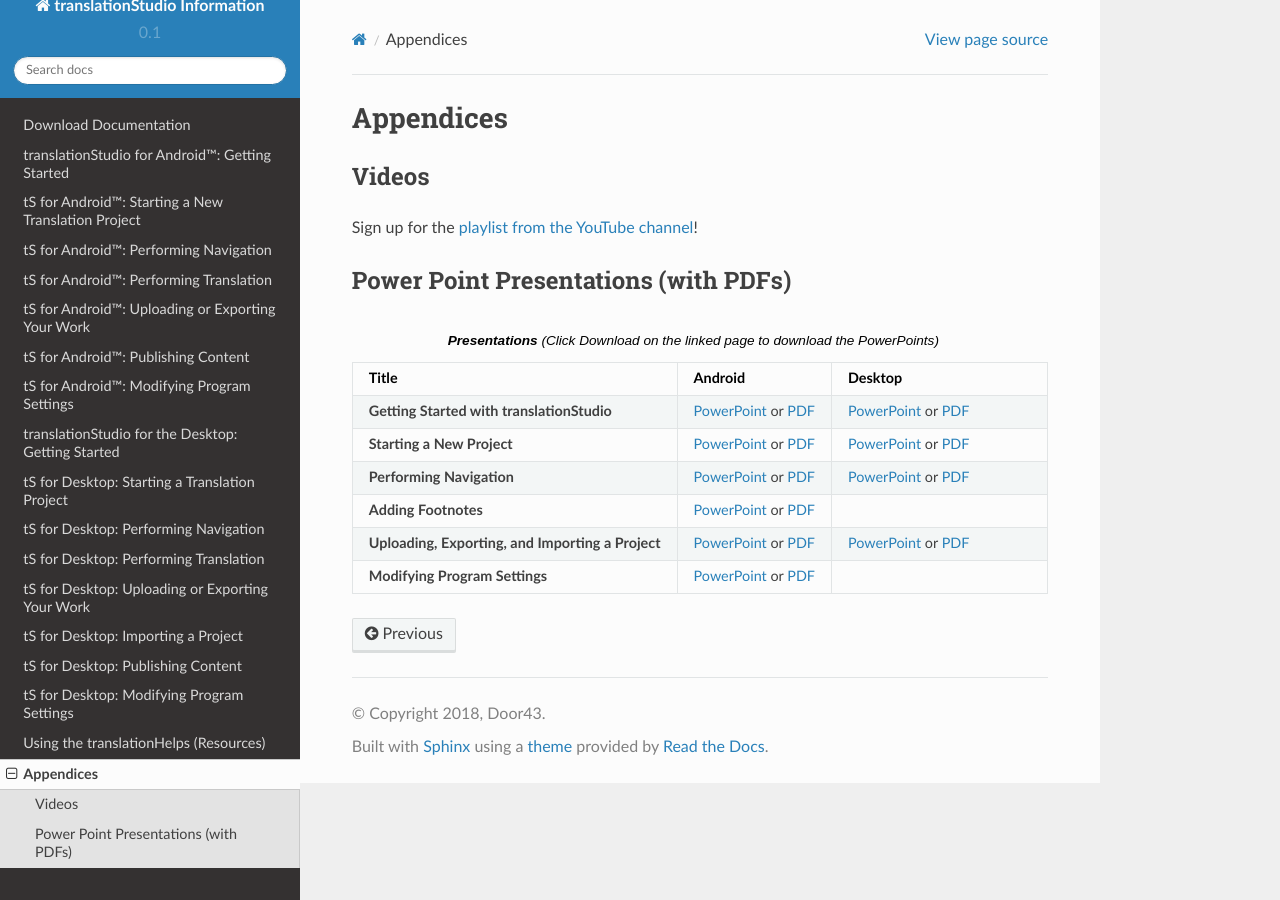
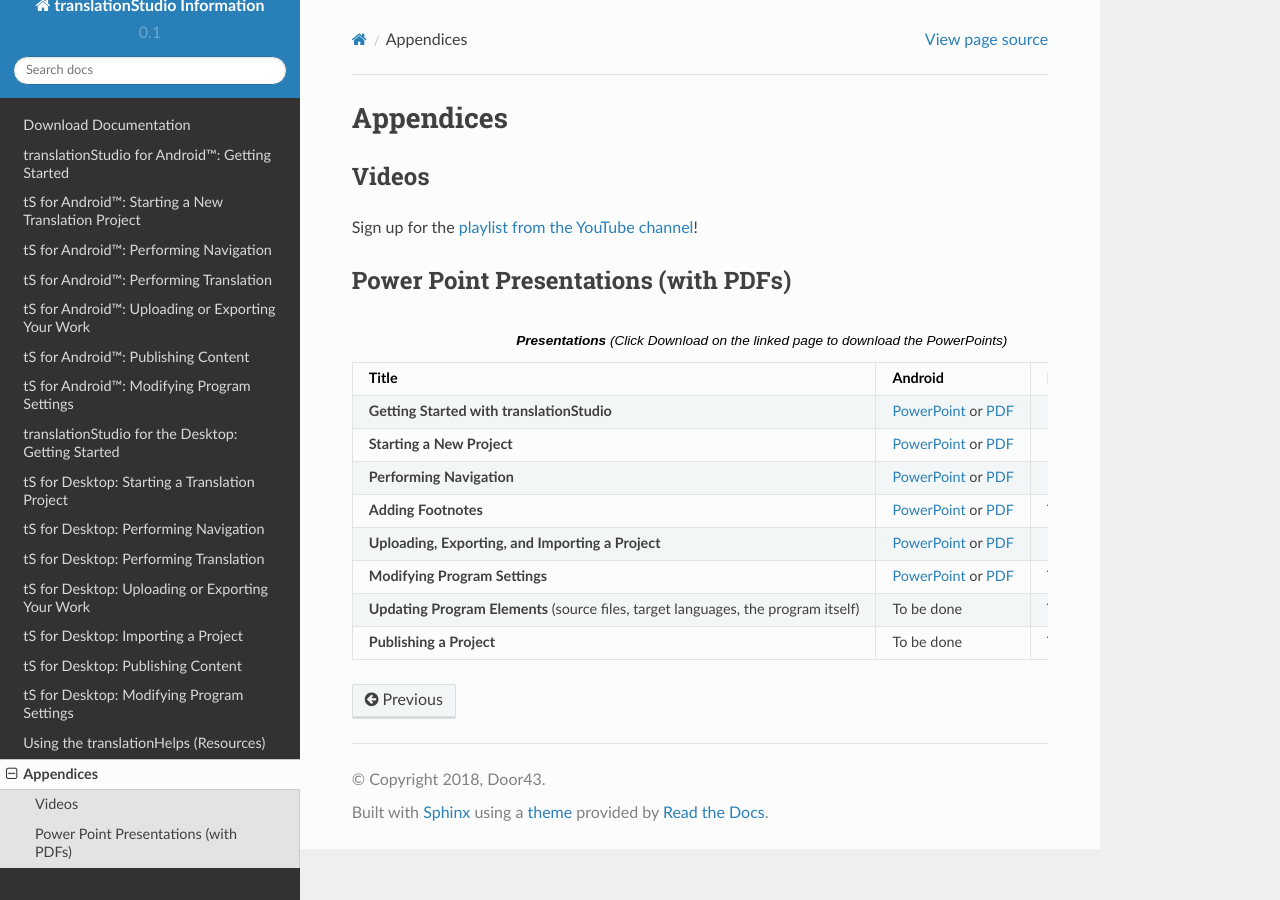
Before and after one commit to unfoldingWord-dev/translationStudio-Info, a Sphinx documentation site: the page built from docs/Appendix.rst, in a window 1280 px wide. Built offline with Sphinx 7.4.7 and the Read the Docs theme 2.0.0, drawn with Linux system fonts in a browser that asks for light colours; pages that are not in the unit, such as notebooks, are missing from menus.

Commit message:
Update Appendix.rst

```diff
--- a/docs/Appendix.rst
+++ b/docs/Appendix.rst
@@ -50,7 +50,7 @@ Power Point Presentations (with PDFs)
 
    * - **Adding Footnotes**
      - `PowerPoint <https://github.com/unfoldingWord-dev/translationStudio-Info/blob/master/docs/DFootnote.pptx>`_ or `PDF <https://github.com/unfoldingWord-dev/translationStudio-Info/blob/master/docs/DFootnote.pdf>`_
-     -
+     - To be done
 
    * - **Uploading, Exporting, and Importing a Project**
      - `PowerPoint <https://github.com/unfoldingWord-dev/translationStudio-Info/blob/master/docs/AUpload.pptx>`_ or `PDF <https://github.com/unfoldingWord-dev/translationStudio-Info/blob/master/docs/AUpload.pdf>`_
@@ -58,8 +58,14 @@ Power Point Presentations (with PDFs)
 
    * - **Modifying Program Settings**
      - `PowerPoint <https://github.com/unfoldingWord-dev/translationStudio-Info/blob/master/docs/AChangeSettings.pptx>`_ or `PDF <https://github.com/unfoldingWord-dev/translationStudio-Info/blob/master/docs/AChangeSettings.pdf>`_
-     -
+     - To be done
 
-..   * - **Publishing a Project**
+   * - **Updating Program Elements** (source files, target languages, the program itself)
+     - To be done
+     - To be done
+
+   * - **Publishing a Project**
+     - To be done
+     - To be done
 ..     - `Power Point <https://github.com/unfoldingWord-dev/translationStudio-Info/blob/master/docs/APublish.pptx>`_ pr * `PDF <https://github.com/unfoldingWord-dev/translationStudio-Info/blob/master/docs/APublish.pdf>`_
 ..    -
```
